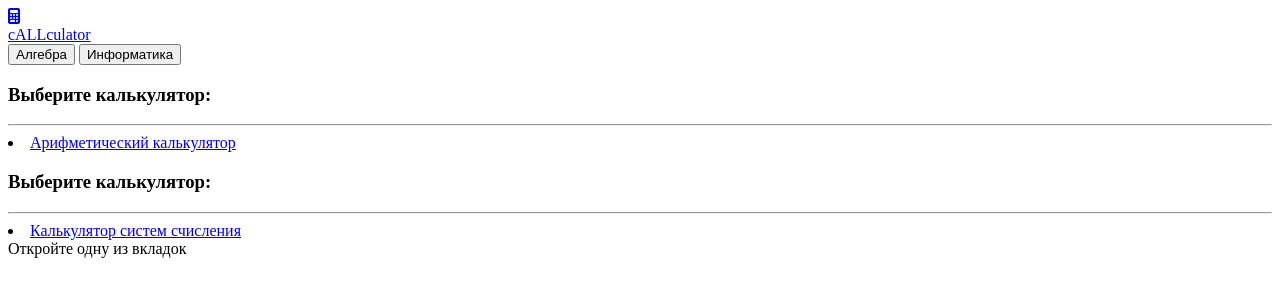
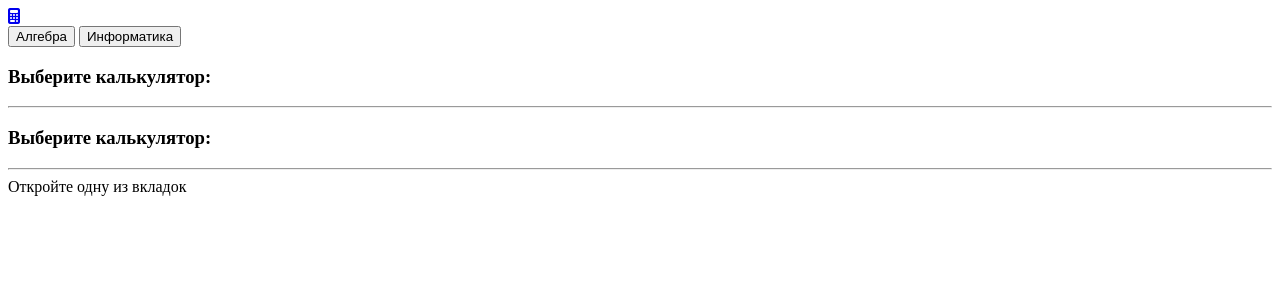
Before and after one commit to Pollakover/calcualotor_project, a plain HTML site: page test.html in a window 1280 px wide. Drawn offline with Linux system fonts and the light colour scheme.

Commit message:
Update test.html

```diff
--- a/test.html
+++ b/test.html
@@ -4,7 +4,6 @@
     <meta charset="UTF-8">
     <meta name="viewport" content="width=device-width, initial-scale=1">
     <title>cALLculator</title>
-    <link rel="stylesheet" href="main.css" />
     <link rel="icon" href="https://i.imgur.com/SgqtC1R.png">
     <link rel="preconnect" href="https://fonts.gstatic.com">
     <link href="https://fonts.googleapis.com/css2?family=Nunito:wght@900&display=swap" rel="stylesheet">
@@ -12,7 +11,7 @@
 <body>
     <header>
         <a class="logo" href="../main/main.html"><i class="fas fa-calculator"></i></a>
-        <div class="calc-head"><a href="../main/main.html">cALLculator</a></div>
+
     </header>
 
     <main>
@@ -27,13 +26,12 @@
     <div id="Algebra-info" class="tabcontent">
             <h3>Выберите калькулятор:</h3>
             <hr>
-            <li><a class="link" href="../arithmetic_calculator/arithmetic_calculator.html">Арифметический калькулятор</a></li>
+
     </div>
 
     <div id="Informatics-info" class="tabcontent">
         <h3>Выберите калькулятор:</h3>
         <hr>
-        <li><a class="link" href="../number_systems/number_systems.html">Калькулятор систем счисления</a></li>
     </div>
 </div>
 
@@ -41,6 +39,6 @@
     </main>
 
     <script src="https://kit.fontawesome.com/c1c239f91b.js" crossorigin="anonymous"></script>
-    <script src="main.js"></script>
+
 </body>
 </html>
```
